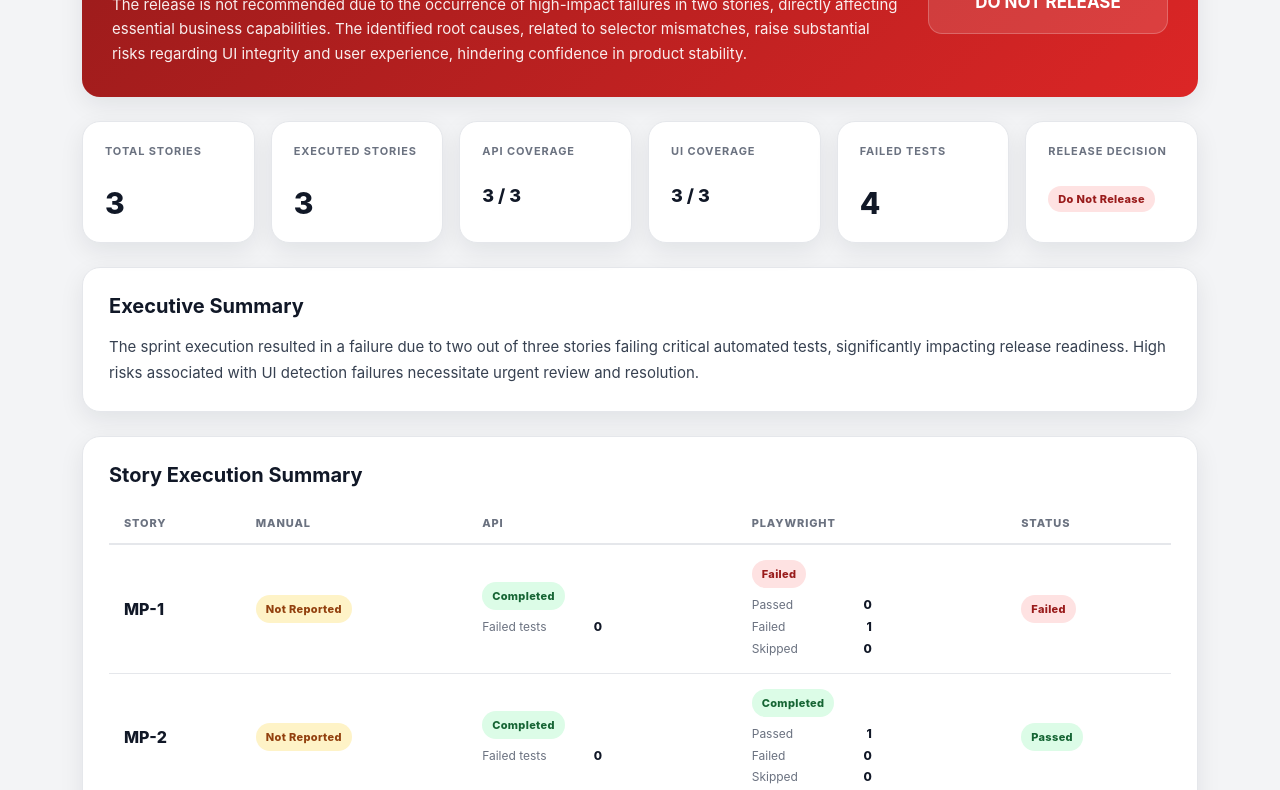
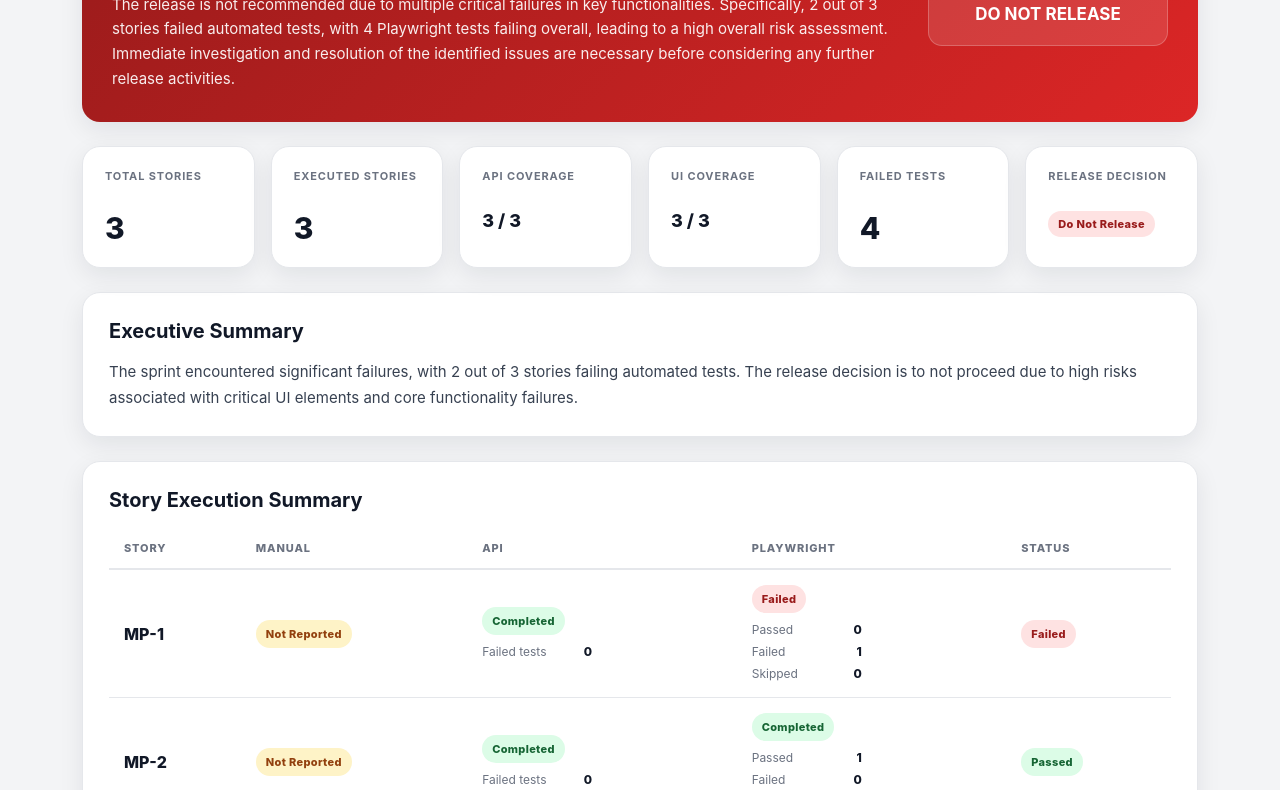
Before and after one commit to balatoth/QA-AI-copilot-V2, a plain HTML site: page executions/MP/sprint-1/MP-SPRINT-20260803121345/reporting/sprint-report.html in a window 1280 px wide. Shown: the part 510-1300 px from the top of the page. Drawn offline with Linux system fonts and the light colour scheme.

Commit message:
Update HTML manager execution report

```diff
--- a/executions/MP/sprint-1/MP-SPRINT-20260803121345/reporting/sprint-report.html
+++ b/executions/MP/sprint-1/MP-SPRINT-20260803121345/reporting/sprint-report.html
@@ -351,15 +351,26 @@
       min-width: 120px;
     }
 
-    .execution-metric {
-      display: grid;
-      grid-template-columns: 1fr auto;
-      gap: 14px;
-      width: 100%;
-      color: var(--text-muted);
-      font-size: 12px;
-      line-height: 1.4;
-    }
+.execution-metric {
+  display: flex;
+  justify-content: space-between;
+  align-items: center;
+  width: 110px;
+  gap: 20px;
+  font-size: 12px;
+  line-height: 1.4;
+}
+
+.execution-metric span {
+  color: var(--text-muted);
+}
+
+.execution-metric strong {
+  min-width: 18px;
+  text-align: right;
+  font-weight: 700;
+  color: var(--text);
+}
 
     .execution-metric strong {
       color: var(--text);
@@ -547,7 +558,7 @@
           <span>Generated</span>
           <strong>
             03 Aug 2026
-             · 12:44 UTC
+             · 12:47 UTC
           </strong>
         </div>
       </div>
@@ -557,7 +568,7 @@
       <div>
         <div class="eyebrow">Release Readiness</div>
         <h2>DO NOT RELEASE</h2>
-        <p>The release is not recommended due to the occurrence of high-impact failures in two stories, directly affecting essential business capabilities. The identified root causes, related to selector mismatches, raise substantial risks regarding UI integrity and user experience, hindering confidence in product stability.</p>
+        <p>The release is not recommended due to multiple critical failures in key functionalities. Specifically, 2 out of 3 stories failed automated tests, with 4 Playwright tests failing overall, leading to a high overall risk assessment. Immediate investigation and resolution of the identified issues are necessary before considering any further release activities.</p>
       </div>
 
       <div class="readiness-decision">
@@ -614,7 +625,7 @@
 
     <section class="section">
       <h3 class="section-heading">Executive Summary</h3>
-      <p class="section-copy">The sprint execution resulted in a failure due to two out of three stories failing critical automated tests, significantly impacting release readiness. High risks associated with UI detection failures necessitate urgent review and resolution.</p>
+      <p class="section-copy">The sprint encountered significant failures, with 2 out of 3 stories failing automated tests. The release decision is to not proceed due to high risks associated with critical UI elements and core functionality failures.</p>
     </section>
 
     <section class="section">
@@ -926,7 +937,7 @@
         <article class="assessment-block">
           <h4>Key Achievements</h4>
 
-          <ul><li>All API executions were successfully completed for 3 applicable stories.</li><li>1 story passed all automated tests, confirming some functionality is stable.</li></ul>
+          <p class="section-copy">No achievements recorded.</p>
         </article>
 
         <article class="assessment-block">
@@ -943,7 +954,7 @@
         DO NOT RELEASE
       </h3>
 
-      <p>The release is not recommended due to the occurrence of high-impact failures in two stories, directly affecting essential business capabilities. The identified root causes, related to selector mismatches, raise substantial risks regarding UI integrity and user experience, hindering confidence in product stability.</p>
+      <p>The release is not recommended due to multiple critical failures in key functionalities. Specifically, 2 out of 3 stories failed automated tests, with 4 Playwright tests failing overall, leading to a high overall risk assessment. Immediate investigation and resolution of the identified issues are necessary before considering any further release activities.</p>
 
 
             <div class="next-actions">
```
